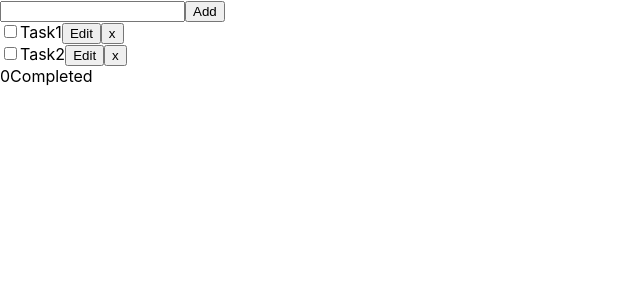
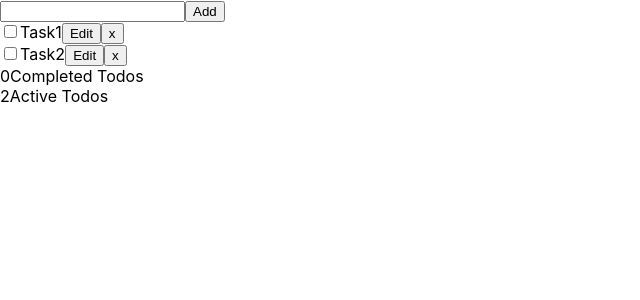
Before and after one commit to evgine/ReactProject, a React (Create React App) app: page / in a window 1280 px wide. Shown: the top 300 px of the page, without its empty margins (0-640 px from the left). Built offline with nearby package versions, Linux system fonts and the light colour scheme.

Commit message:
Update TodoFooter.js

```diff
--- a/src/TodoFooter.js
+++ b/src/TodoFooter.js
@@ -1,9 +1,12 @@
 function TodoFooter({todos}){
 
     const completedSize = todos.filter((todo) => todo.isCompleted).length;
+    const activesSize = todos.filter((todo) => !todo.isCompleted).length
     return (
         <div>
-            <span>{completedSize}Completed</span>
+            <span>{completedSize}Completed Todos</span>
+            <br/>
+            <span>{activesSize}Active Todos</span>
         </div>
     )
 }
```
